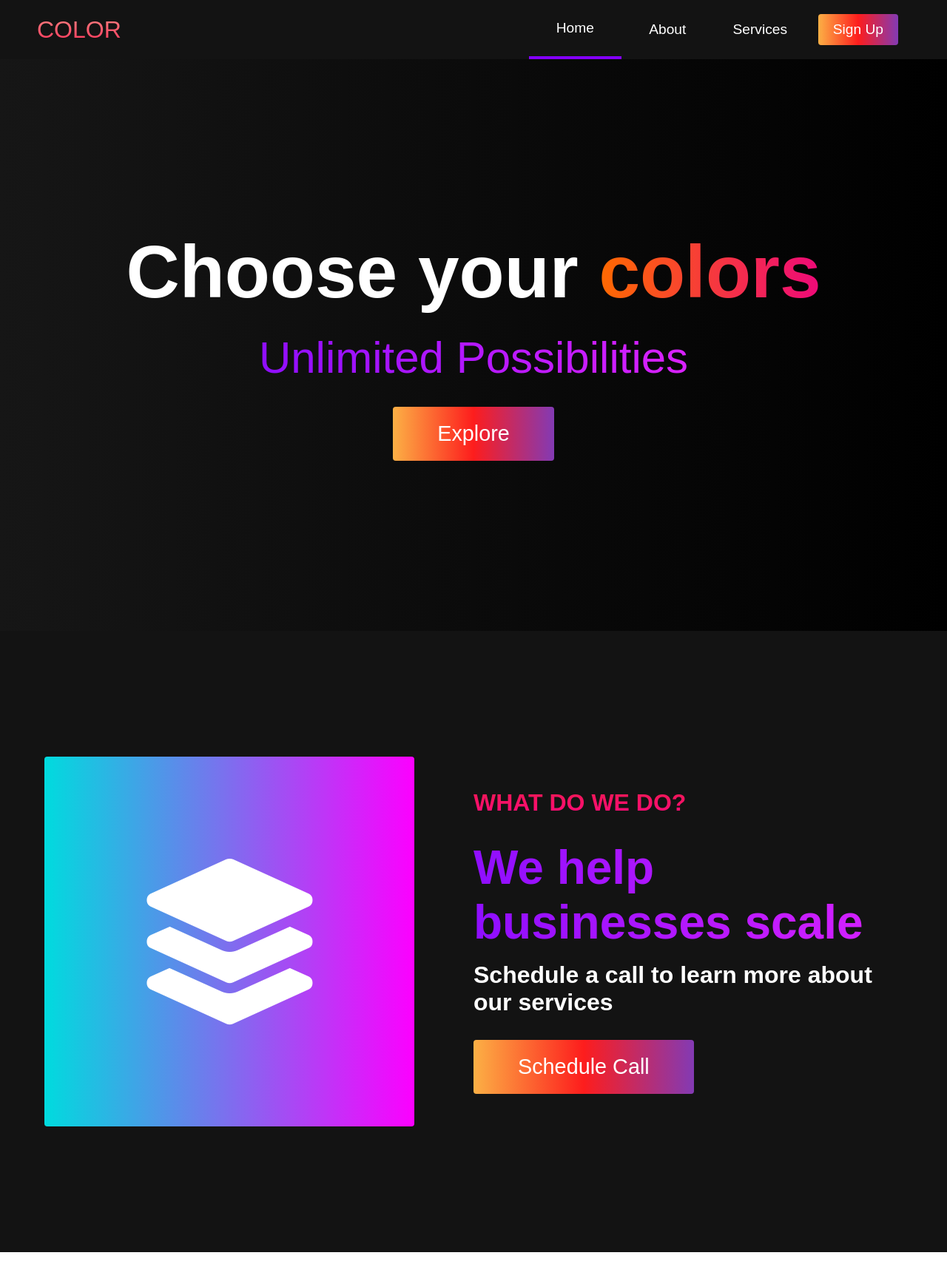
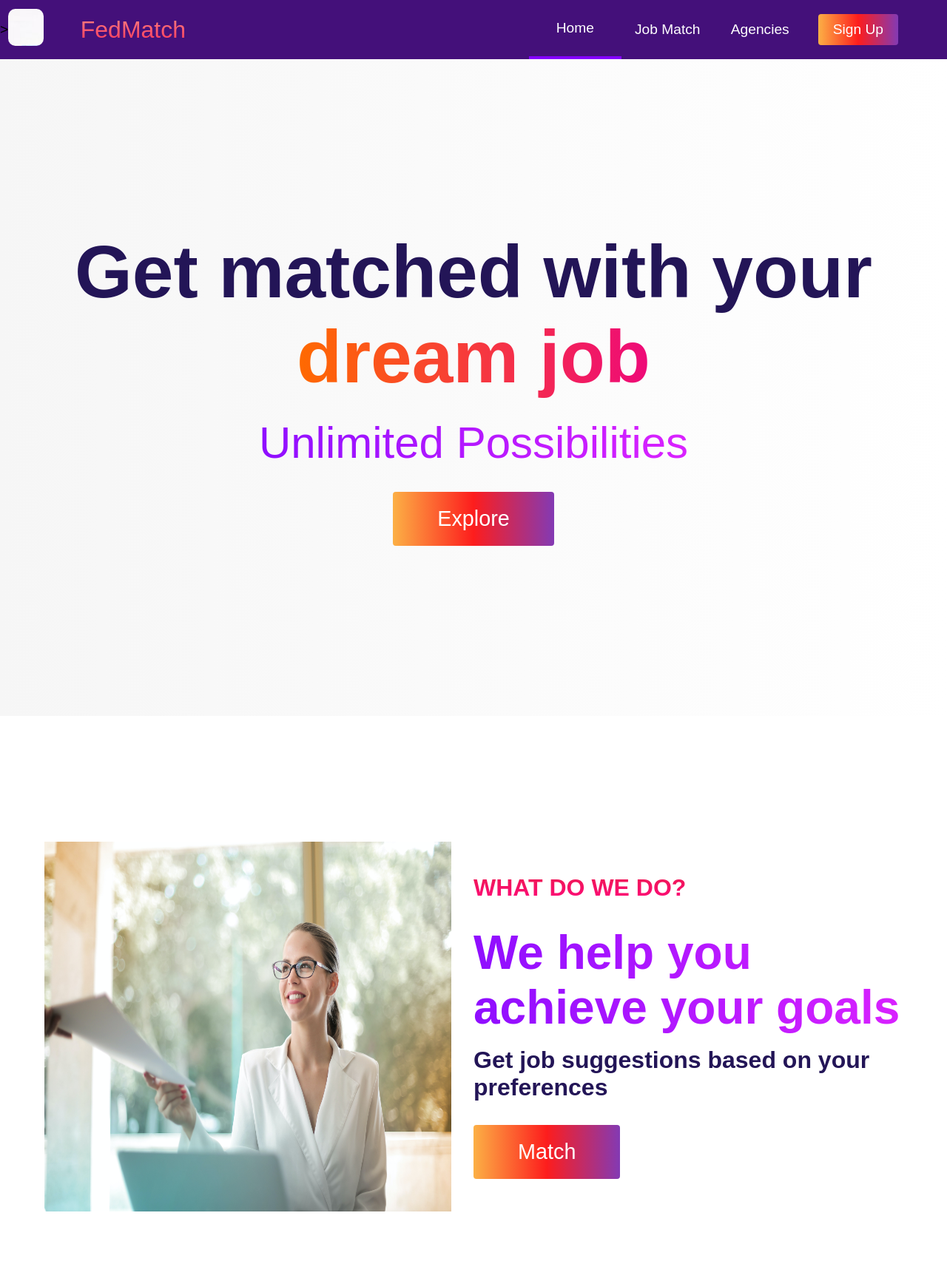
Before and after one commit to CSin007/Technica2022, a plain HTML site: page index.html in a window 1280 px wide. Shown: the whole page at 74% size. Before the commit the page ends 1693 px from the top, so only its background shows below. Drawn offline with Linux system fonts and the light colour scheme.

Commit message:
made it look nice

```diff
--- a/index.html
+++ b/index.html
@@ -13,8 +13,14 @@
 <body>
     <!-- Navbar Section -->
     <nav class="navbar">
+        <a class="navbar-brand" href="/" ></a>>
+            <div class="logo-image">
+                <img src="/logo.jpeg" class="img-fluid">
+            </div>
+        </a>
         <div class="navbar__container">
-            <a href="#home" id="navbar__logo">COLOR</a>
+
+            <a href="#home" id="navbar__logo">FedMatch</a>
             <div class="navbar__toggle" id="mobile-menu">
                 <span class="bar"></span> <span class="bar"></span>
                 <span class="bar"></span>
@@ -24,10 +30,10 @@
                     <a href="#home" class="navbar__links" id="home-page">Home</a>
                 </li>
                 <li class="navbar__item">
-                    <a href="#about" class="navbar__links" id="about-page">About</a>
+                    <a href="#about" class="navbar__links" id="about-page">Job Match</a>
                 </li>
                 <li class="navbar__item">
-                    <a href="#services" class="navbar__links" id="services-page">Services</a>
+                    <a href="#services" class="navbar__links" id="services-page">Agencies</a>
                 </li>
                 <li class="navbar__btn">
                     <a href="#sign-up" class="button" id="signup">Sign Up</a>
@@ -39,7 +45,7 @@
     <!-- Hero Section -->
     <div class="hero" id="home">
         <div class="hero__container">
-            <h1 class="hero__heading">Choose your <span>colors</span></h1>
+            <h1 class="hero__heading">Get matched with your <span>dream job</span></h1>
             <p class="hero__description">Unlimited Possibilities</p>
             <button class="main__btn"><a href="#">Explore</a></button>
         </div>
@@ -49,13 +55,13 @@
     <div class="main" id="about">
         <div class="main__container">
             <div class="main__img--container">
-                <div class="main__img--card"><i class="fas fa-layer-group"></i></div>
+                <div class="main__img--card"><img src="/pexels-andrea-piacquadio-3756678.jpg" alt="Office woman" width="550" height="600"></div>
             </div>
             <div class="main__content">
                 <h1>What do we do?</h1>
-                <h2>We help businesses scale</h2>
-                <p>Schedule a call to learn more about our services</p>
-                <button class="main__btn"><a href="tech.html">Schedule Call</a></button>
+                <h2>We help you achieve your goals</h2>
+                <p>Get job suggestions based on your preferences</p>
+                <button class="main__btn"><a href="tech.html">Match</a></button>
             </div>
         </div>
     </div>
--- a/styles.css
+++ b/styles.css
@@ -7,7 +7,7 @@
 }
 
 .navbar {
-    background: #131313;
+    background: #44107a;
     height: 80px;
     display: flex;
     justify-content: center;
@@ -29,6 +29,7 @@
     padding: 0 50px;
 }
 
+
 #navbar__logo {
     background-color: #ff8177;
     background-image: linear-gradient(to top, #ff0844 0%, #ffb199 100%);
@@ -42,6 +43,15 @@
     cursor: pointer;
     text-decoration: none;
     font-size: 2rem;
+}
+.logo-image {
+    width: 50px;
+    height: 50px;
+    border-radius: 20%;
+    overflow: hidden;
+    margin-top: -6px;
+    position:relative;
+    top:-10px"
 }
 
 .navbar__menu {
@@ -120,7 +130,7 @@
     }
 
     .navbar__menu.active {
-        background: #131313;
+        background: #fff;
         top: 100%;
         opacity: 1;
         transition: all 0.5s ease;
@@ -192,8 +202,8 @@
 
 /* Hero Section */
 .hero {
-    background: #000000;
-    background: linear-gradient(to right, #161616, #000000);
+    background: #fff;
+    background: linear-gradient(to right, #f6f6f6, #fff);
     padding: 200px 0;
 }
 
@@ -212,7 +222,7 @@
 .hero__heading {
     font-size: 100px;
     margin-bottom: 24px;
-    color: #fff;
+    color: #231557;
 }
 
 .hero__heading span {
@@ -268,7 +278,7 @@
 
 /* About Section */
 .main {
-    background-color: #131313;
+    background-color: #fff;
     padding: 10rem 0;
 }
 
@@ -286,7 +296,7 @@
 }
 
 .main__content {
-    color: #fff;
+    color: #231557;
     width: 100%;
 }
 
@@ -584,7 +594,7 @@
 
 /* Footer CSS */
 .footer__container {
-    background-color: #131313;
+    background-color: #44107a;
     padding: 5rem 0;
     display: flex;
     flex-direction: column;
```
Also changed, not shown: tech.html (+3 -28 lines), logo.jpeg (added), pexels-andrea-piacquadio-3756678.jpg (added).
